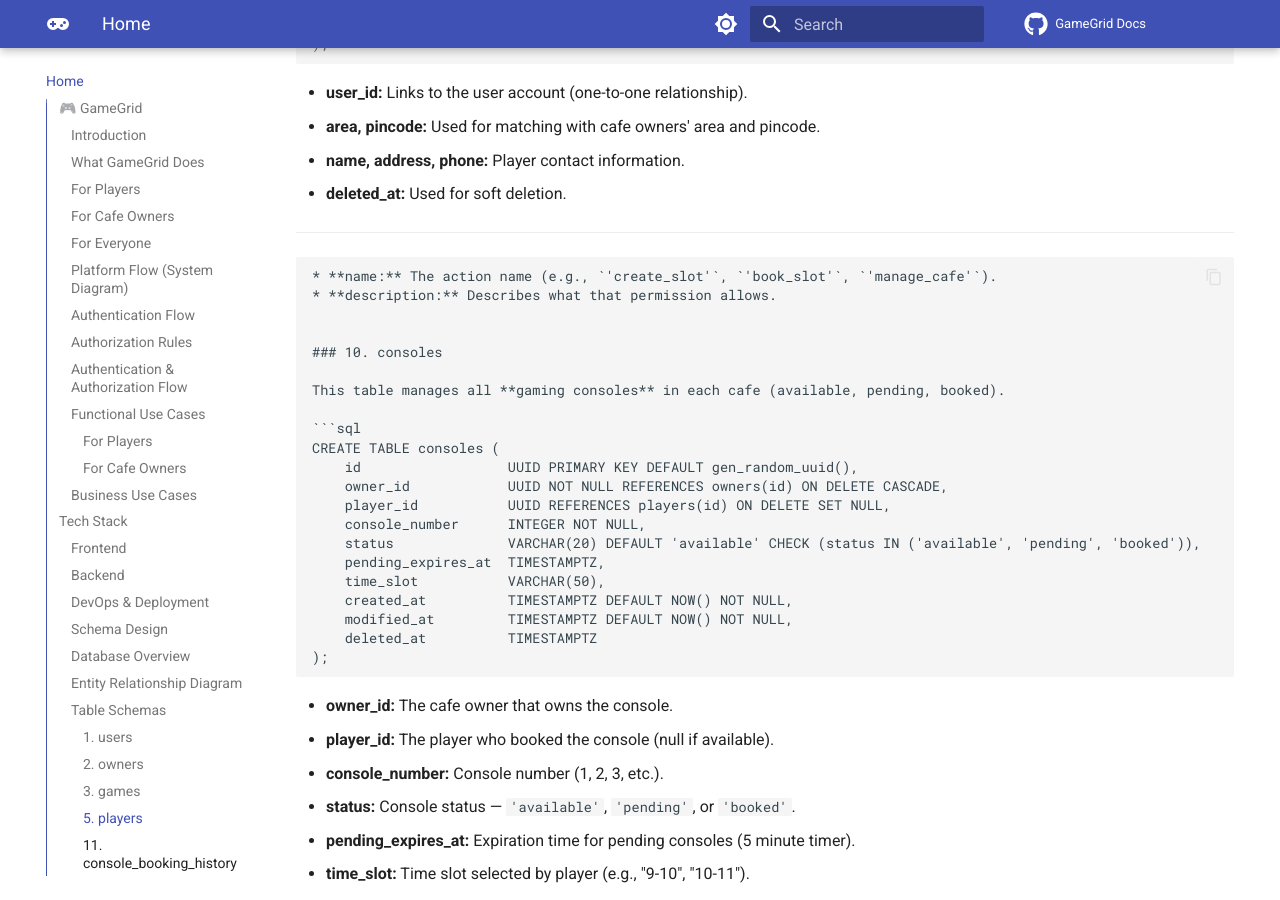
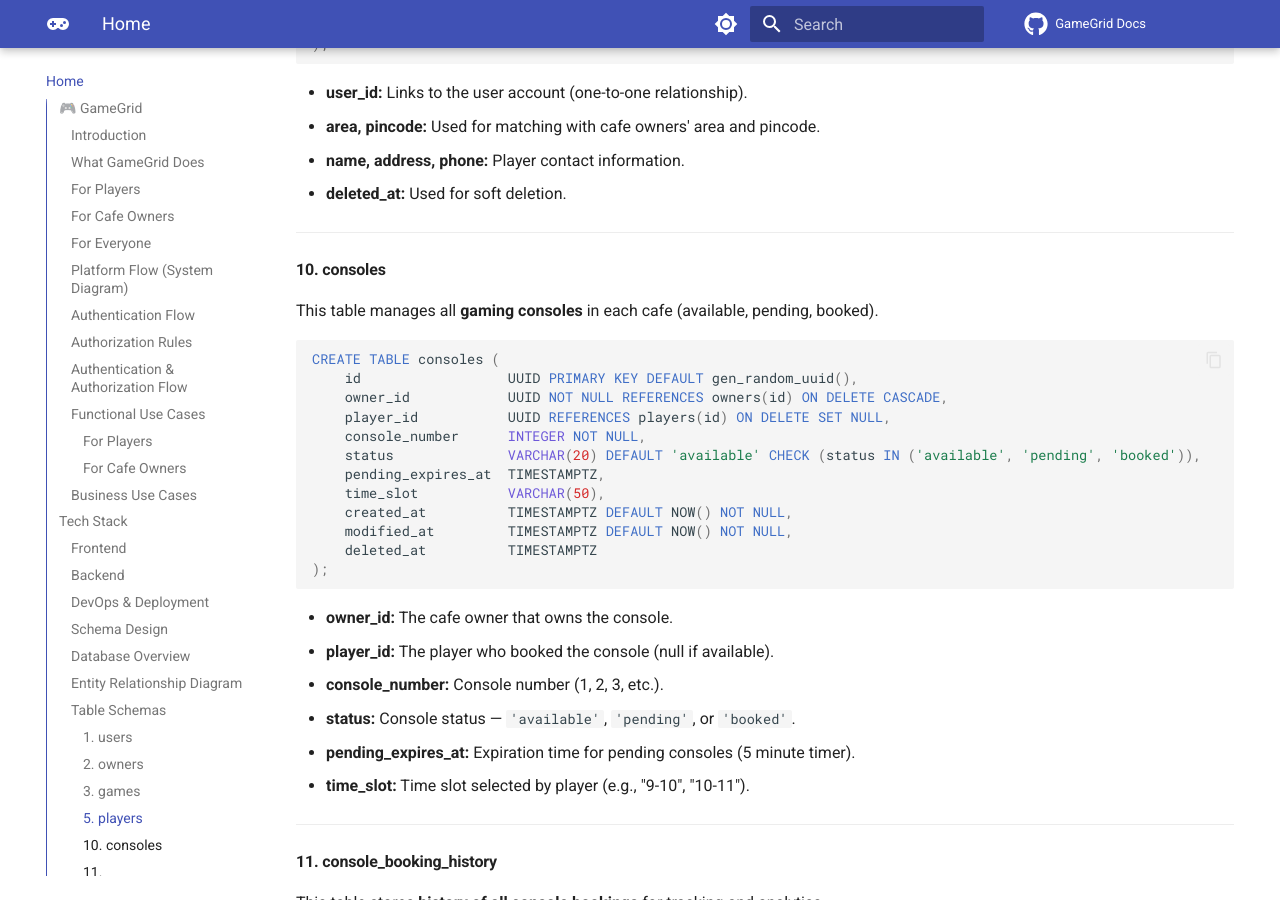
Before and after one commit to yuvrajsingh-Gkmit/gamegrid-docs, an MkDocs documentation site: the page built from docs/index.md, in a window 1280 px wide and 900 px high, scrolled down 13363 px. Built offline with MkDocs 1.6.1 and Material for MkDocs 9.7.7, drawn with Linux system fonts in a browser that asks for light colours; comment, search, counter and statistics services are not loaded; the version menu is left out.

Commit message:
docs : updated docs

````diff
--- a/docs/index.md
+++ b/docs/index.md
@@ -478,15 +478,6 @@ CREATE TABLE players (
 ---
 
 
-
-
-
-```
-
-* **name:** The action name (e.g., `'create_slot'`, `'book_slot'`, `'manage_cafe'`).
-* **description:** Describes what that permission allows.
-
-
 ### 10. consoles
 
 This table manages all **gaming consoles** in each cafe (available, pending, booked).
````
Also changed, not shown: 1 other file.
